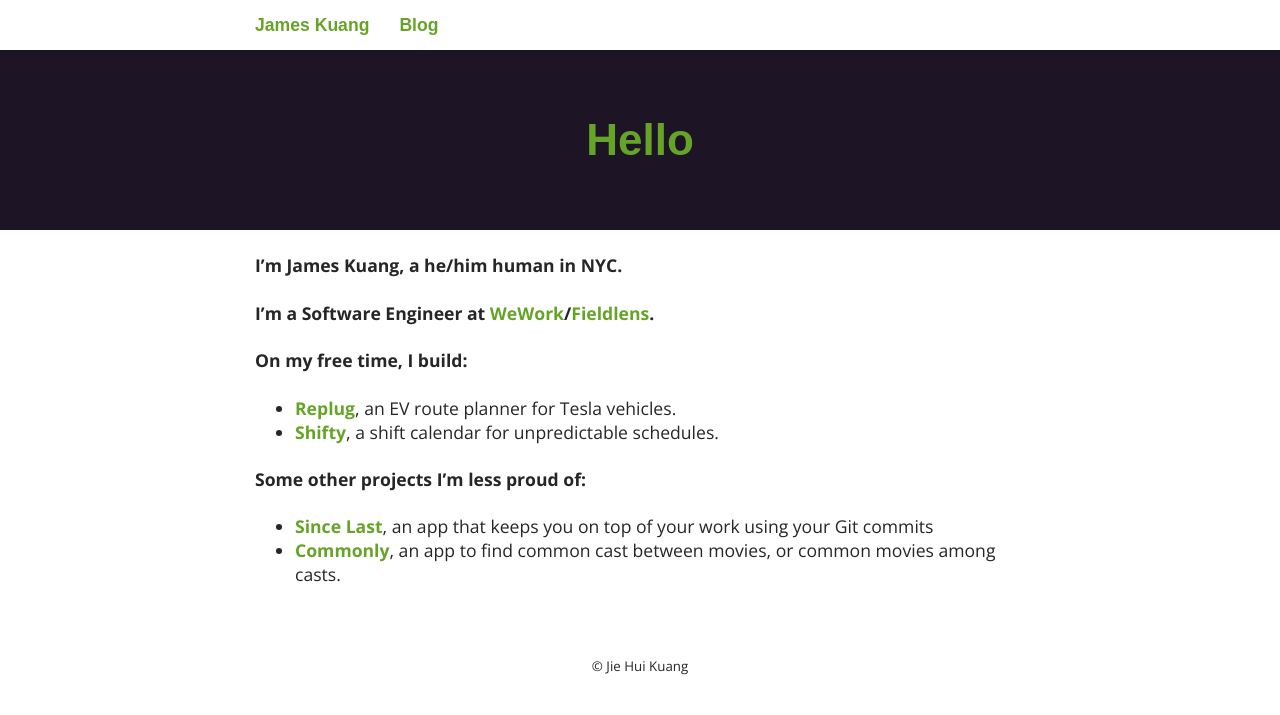
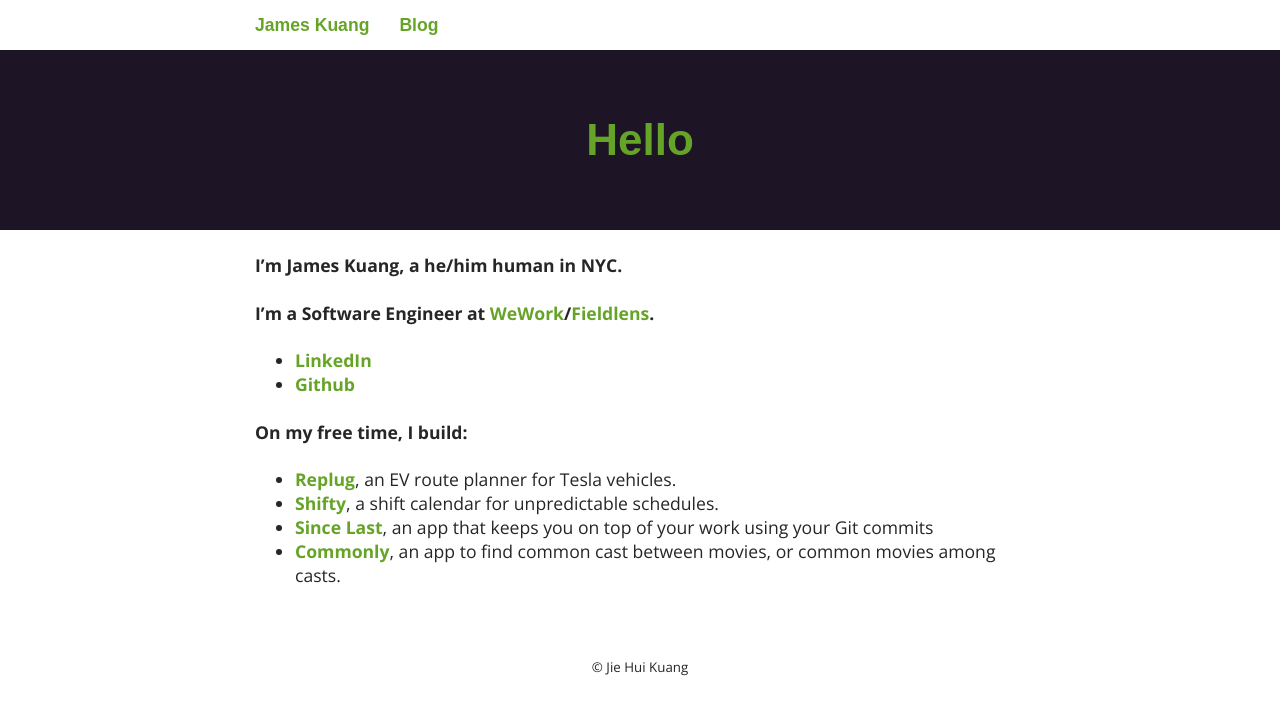
Before and after one commit to JamesKuang/jameskuang.github.io, a Jekyll site: the page built from index.md, in a window 1280 px wide. Shown: the top 715 px of the page. Built offline with Jekyll 4.4.1, drawn with Linux system fonts in a browser that asks for light colours; some web fonts are replaced.

Commit message:
Add LinkedIn & Github

```diff
--- a/index.md
+++ b/index.md
@@ -7,11 +7,11 @@ layout: default
 #### I'm James Kuang, a he/him human in NYC.
 
 #### I'm a Software Engineer at [WeWork](https://www.wework.com)/[Fieldlens](https://fieldlens.com).
+- [LinkedIn](https://www.linkedin.com/in/jameskuang)
+- [Github](https://github.com/JamesKuang)
 
 #### On my free time, I build:
 - [Replug](https://apps.apple.com/us/app/replug/id1279136790), an EV route planner for Tesla vehicles.
 - [Shifty](http://www.shiftycalendar.com), a shift calendar for unpredictable schedules.
-
-#### Some other projects I'm less proud of:
 - [Since Last](https://apps.apple.com/us/app/since-last/id1234428549), an app that keeps you on top of your work using your Git commits
 - [Commonly](https://apps.apple.com/us/app/commonly/id562046454), an app to find common cast between movies, or common movies among casts.
```
